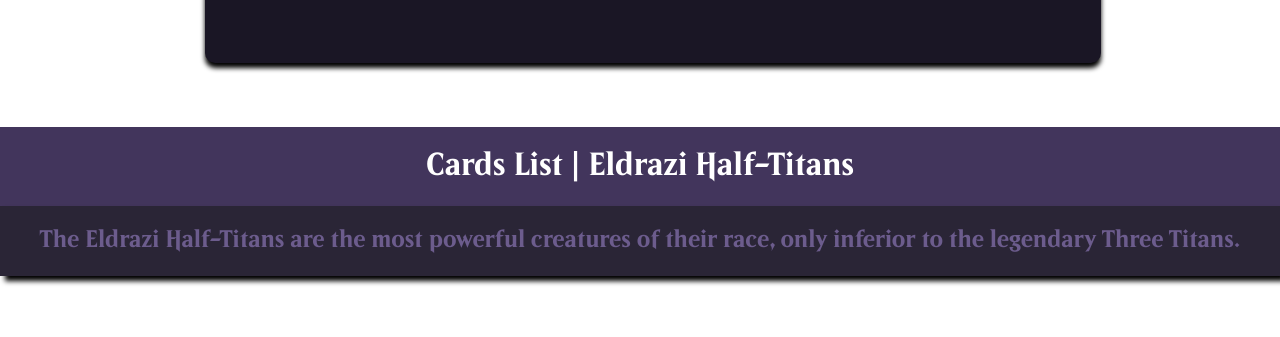
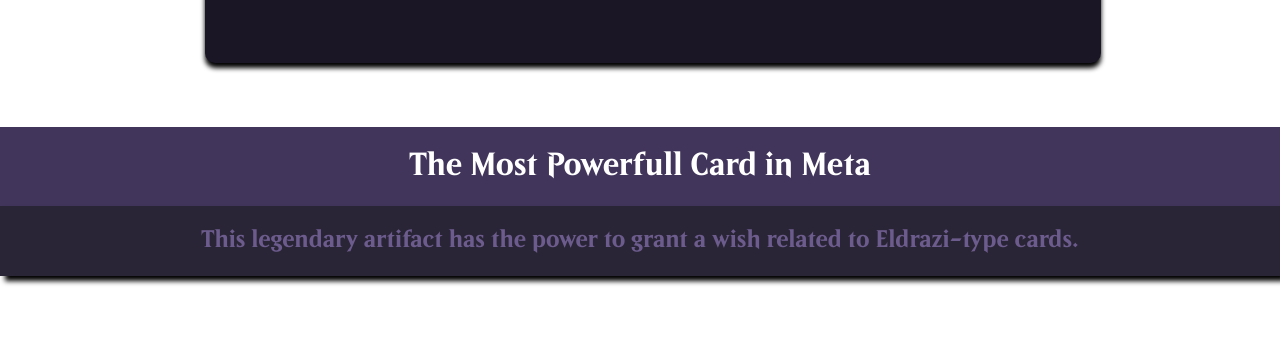
Before and after one commit to josecardozoif/GCSI-Portifolio, a plain HTML site: page index.html in a window 1280 px wide. Shown: the part 1258-1595 px from the top of the page. Drawn offline with Linux system fonts and the light colour scheme.

Commit message:
style: change card nft title text

```diff
--- a/css/style.css
+++ b/css/style.css
@@ -76,6 +76,7 @@ nav ul li a {
 
 nav ul li a:hover {
     background-color: #2a2536;
+    color: #9579cc;
 }
 
 #mtglogo {
--- a/index.html
+++ b/index.html
@@ -27,8 +27,8 @@
     </div>
 
 
-    <h1 class="thetitle">Cards List | Eldrazi Half-Titans</h1>
-    <h2 class="subtitle">The Eldrazi Half-Titans are the most powerful creatures of their race, only inferior to the legendary Three Titans.</h2>
+    <h1 class="thetitle">The Most Powerfull Card in Meta</h1>
+    <h2 class="subtitle">This legendary artifact has the power to grant a wish related to Eldrazi-type cards.</h2>
 
 <div id="cardnft">
     <div id="nftcontent">
```
